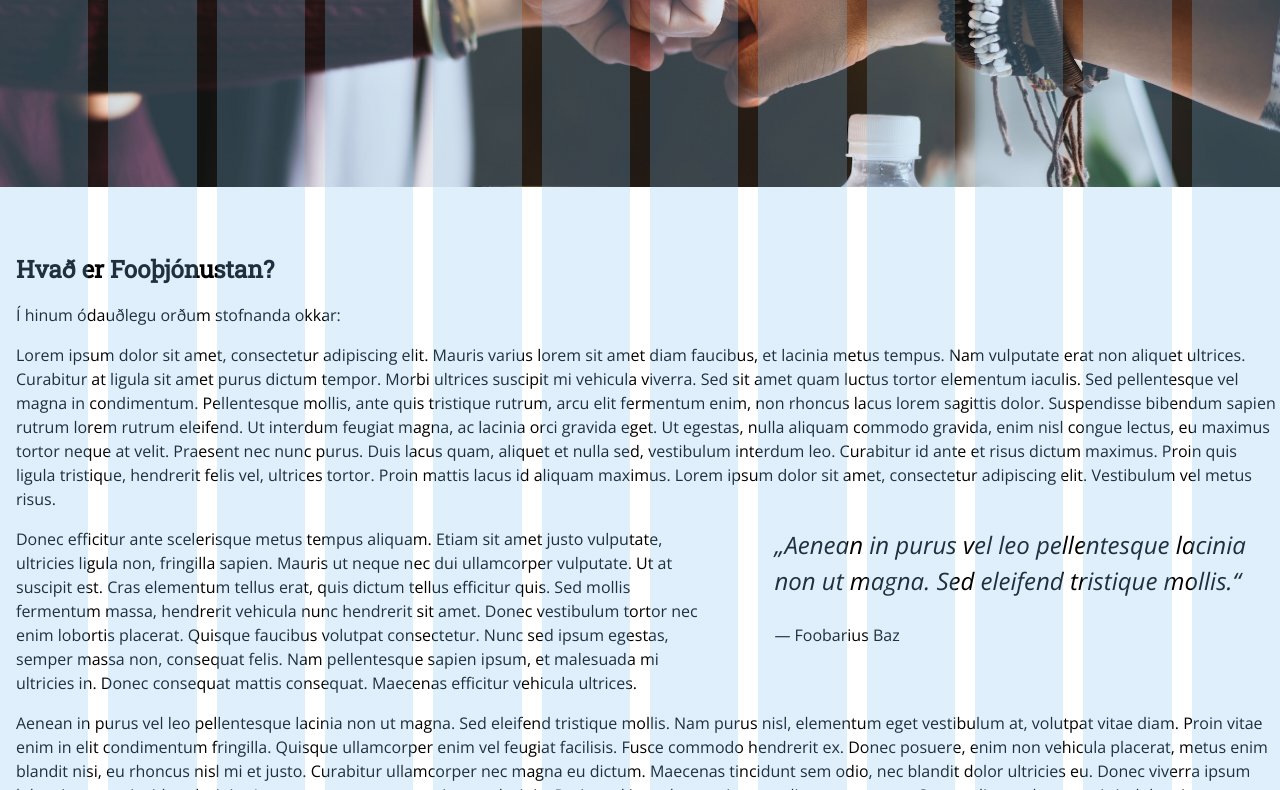
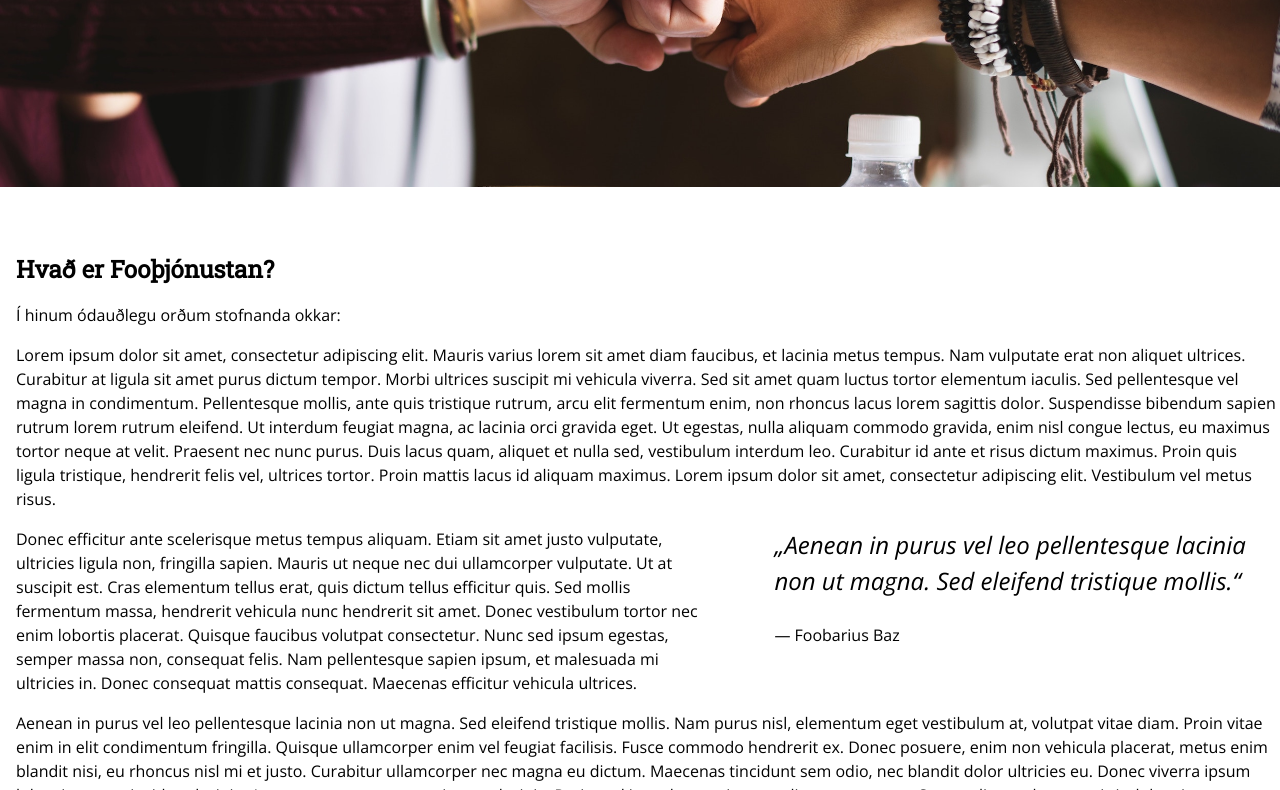
Before and after one commit to vilhelml/vefforitun-2017---hopverk-1, a website: page about.html in a window 1280 px wide. Shown: the part 313-1103 px from the top of the page. Drawn offline with nearby package versions, Linux system fonts and the light colour scheme.

Commit message:
taka grid i burtu

```diff
--- a/about.html
+++ b/about.html
@@ -5,7 +5,6 @@
     <meta name="viewport" content="width=device-width, initial-scale=1">
     <title>Um Fooþjónustuna</title>
     <link href="https://fonts.googleapis.com/css?family=Open+Sans:400,400i|Roboto+Slab" rel="stylesheet">
-    <link rel="stylesheet" href="grid.css">
     <link rel="stylesheet" href="styles.css">
   </head>
   <body>
```
